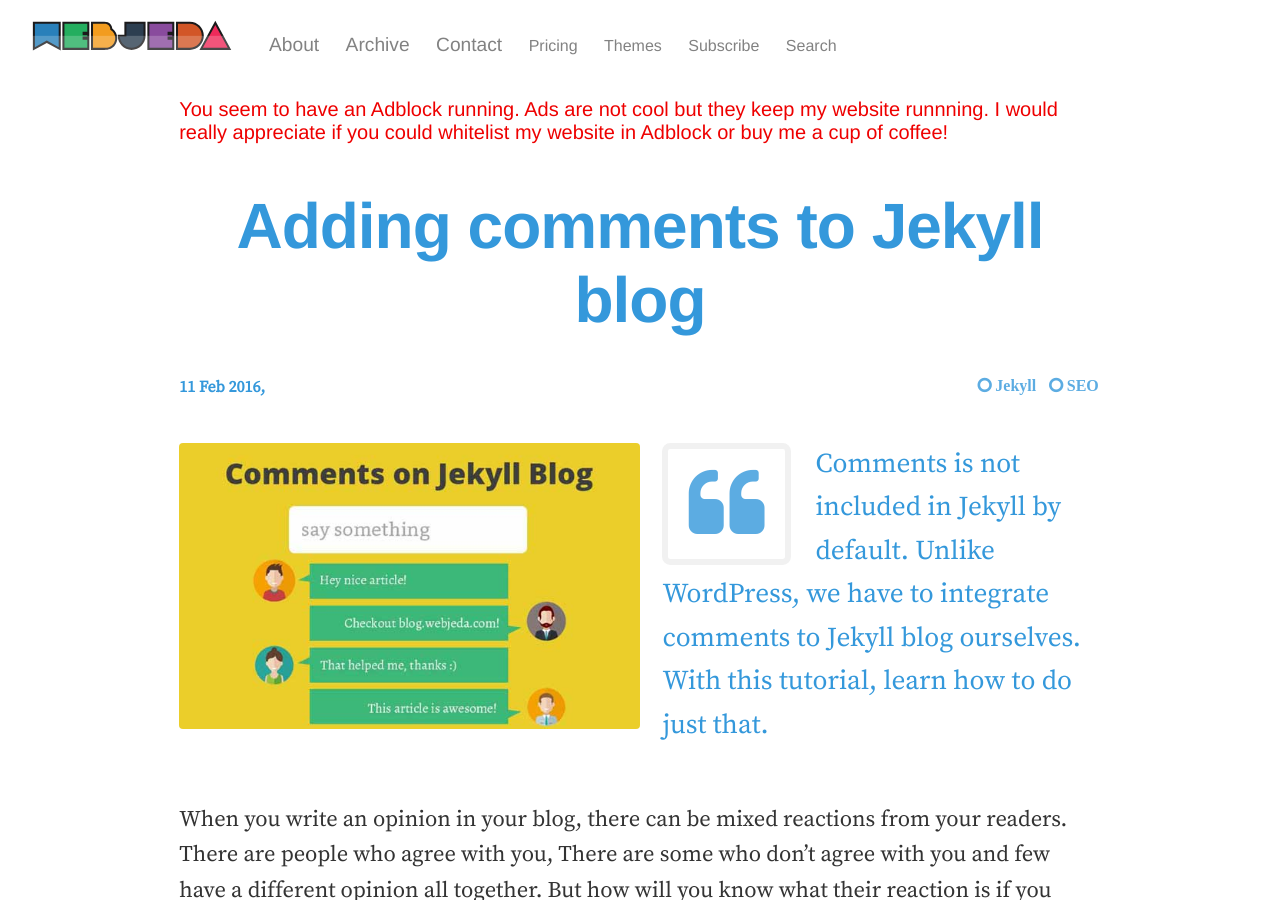
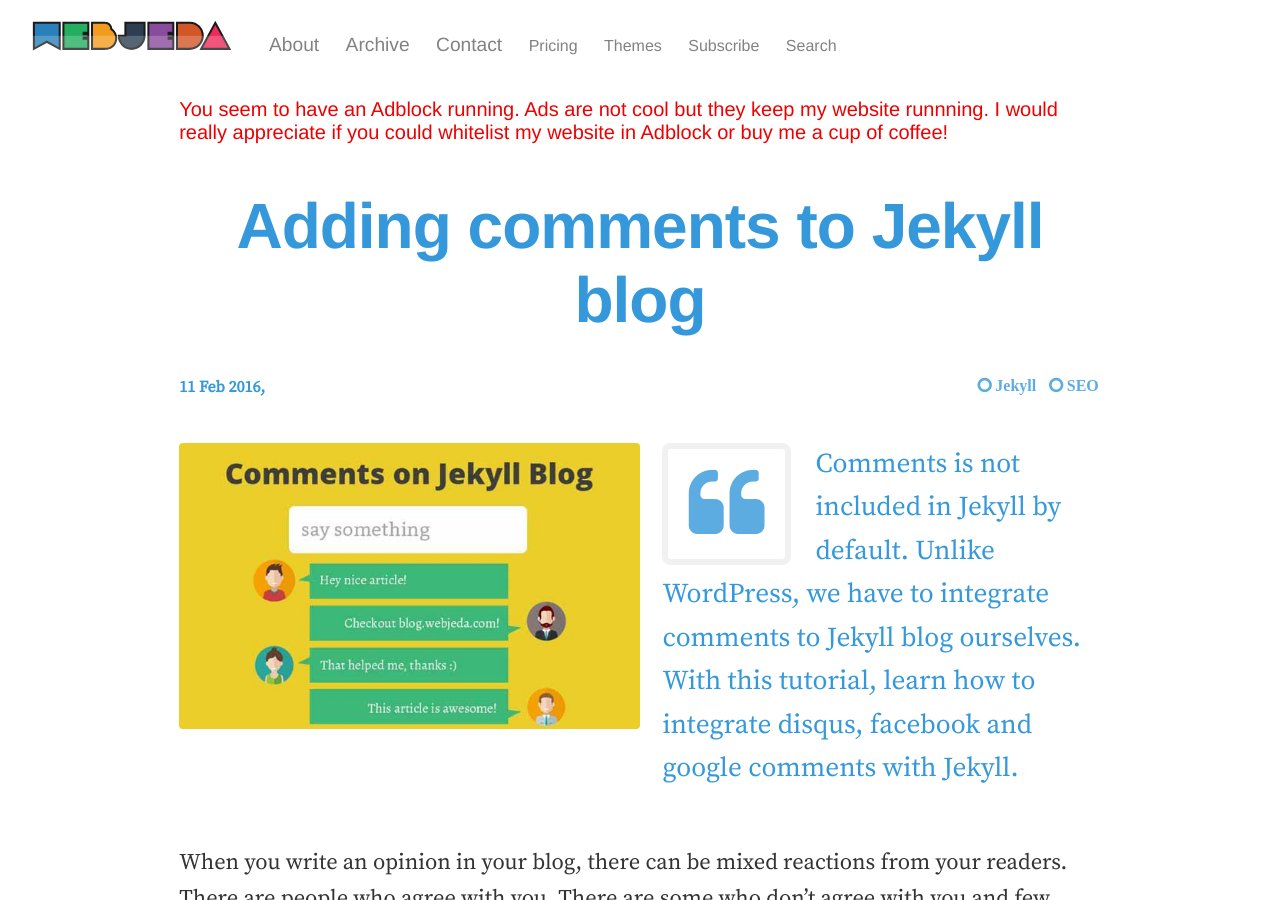
Before and after one commit to gaganmaheshwari/blog-webjeda, a Jekyll site: the page built from _posts/2016-02-11-how-to-add-comments-to-jekyll.md, in a window 1280 px wide and 900 px high. Built offline with Jekyll 4.4.1, drawn with Linux system fonts in a browser that asks for light colours; comment, search, counter and statistics services are not loaded.

Commit message:
no message

```diff
--- a/_posts/2016-02-11-how-to-add-comments-to-jekyll.md
+++ b/_posts/2016-02-11-how-to-add-comments-to-jekyll.md
@@ -1,6 +1,6 @@
 ---
 title: Adding comments to Jekyll blog
-desc: Comments is not included in Jekyll by default. Unlike WordPress, we have to integrate comments to Jekyll blog ourselves. With this tutorial, learn how to do just that.
+desc: Comments is not included in Jekyll by default. Unlike WordPress, we have to integrate comments to Jekyll blog ourselves. With this tutorial, learn how to integrate disqus, facebook and google comments with Jekyll.
 keywords: add comments to Jekyll blog, add disqus to Jekyll, disqus Jekyll
 author: sharathdt
 tags: Jekyll SEO
```
